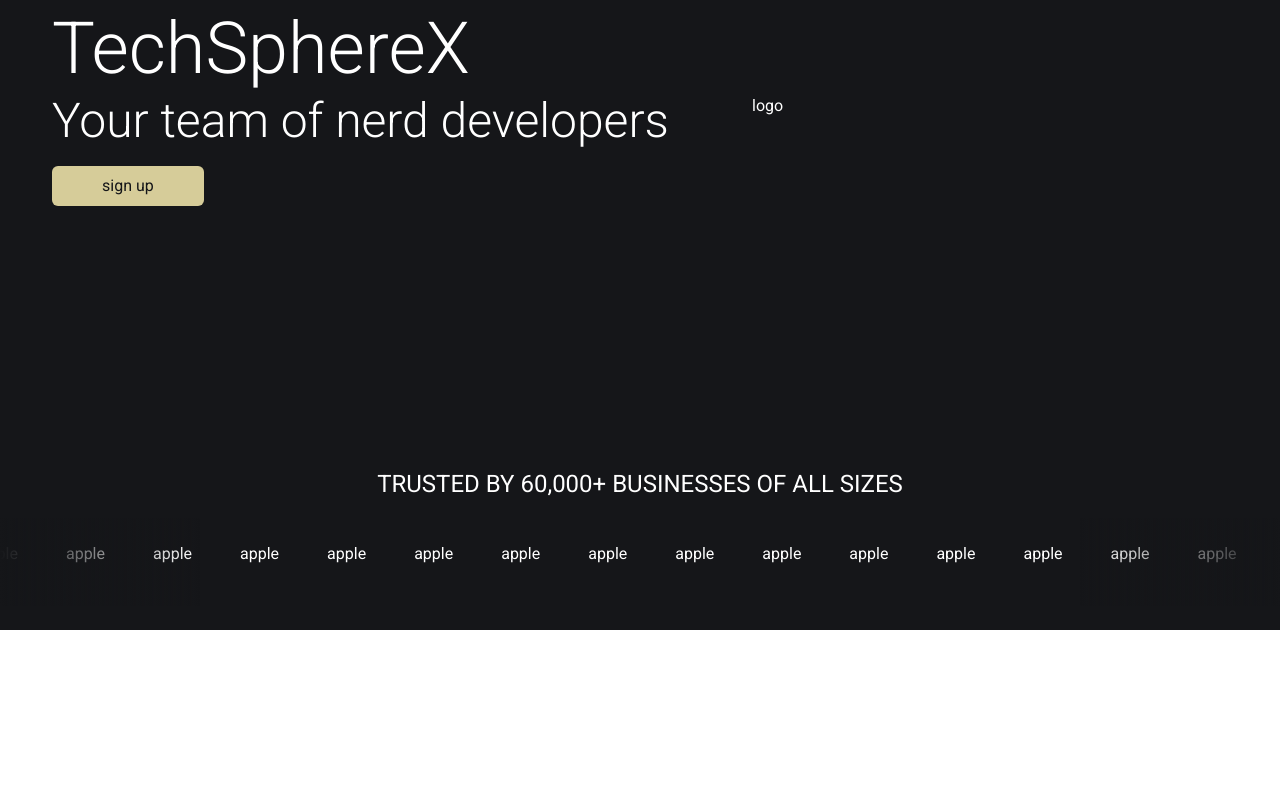
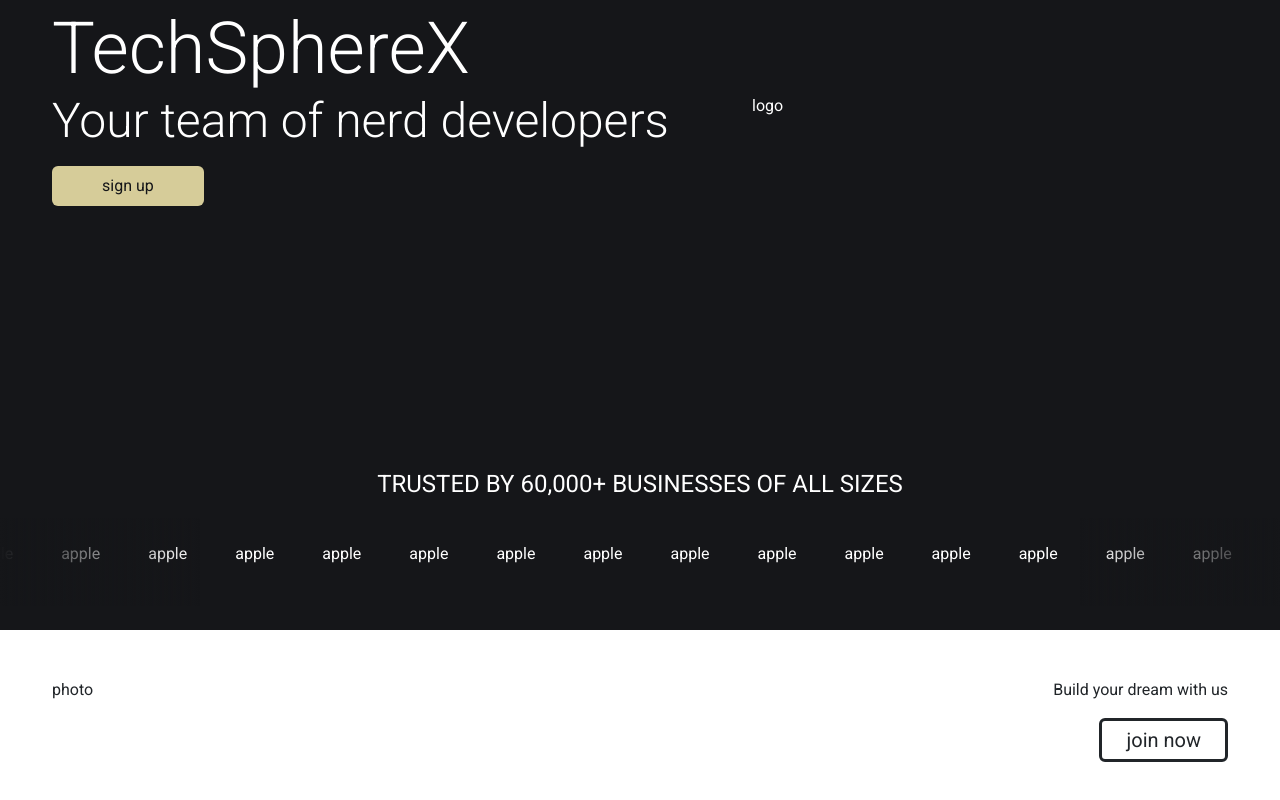
Before and after one commit to safoun10/TechSphereX, a React (Vite) app: page / in a window 1280 px wide. Shown: the part 278-1078 px from the top of the page. Before the commit the page ends 908 px from the top, so only its background shows below. Built offline with nearby package versions, Linux system fonts and the light colour scheme; a web font is replaced by a local one.

Commit message:
thinking and buliding up the structure

```diff
--- a/src/components/banner/Banner.jsx
+++ b/src/components/banner/Banner.jsx
@@ -1,6 +1,6 @@
 import React from "react";
 import "./Banner.css";
-import Marquee from "react-fast-marquee";
+import BannerMarquee from "./bannerMarquee/BannerMarquee";
 
 const Banner = () => {
 	return (
@@ -23,33 +23,7 @@ const Banner = () => {
 				</div>
 				<div className="col-11 col-md-5">logo</div>
 			</div>
-			<div>
-				<div className="text-white text-center pb-3 fs-4">
-					TRUSTED BY 60,000+ BUSINESSES OF ALL SIZES
-				</div>
-				<Marquee
-					gradient="true"
-					pauseOnClick="true"
-					gradientColor="#151619"
-					className="text-white"
-					speed={40}
-					autoFill="true"
-				>
-					<div className="d-flex">
-						<p className="p-4">apple</p>
-						<p className="p-4">apple</p>
-						<p className="p-4">apple</p>
-						<p className="p-4">apple</p>
-						<p className="p-4">apple</p>
-						<p className="p-4">apple</p>
-						<p className="p-4">apple</p>
-						<p className="p-4">apple</p>
-						<p className="p-4">apple</p>
-						<p className="p-4">apple</p>
-						<p className="p-4">apple</p>
-					</div>
-				</Marquee>
-			</div>
+			<BannerMarquee></BannerMarquee>
 		</div>
 	);
 };
--- /dev/null
+++ b/src/components/banner/bannerMarquee/BannerMarquee.jsx
@@ -0,0 +1,38 @@
+import React from 'react';
+import Marquee from 'react-fast-marquee';
+
+const BannerMarquee = () => {
+    return (
+		<div>
+			<div>
+				<div className="text-white text-center pb-3 fs-4">
+					TRUSTED BY 60,000+ BUSINESSES OF ALL SIZES
+				</div>
+				<Marquee
+					gradient="true"
+					pauseOnClick="true"
+					gradientColor="#151619"
+					className="text-white"
+					speed={40}
+					autoFill="true"
+				>
+					<div className="d-flex">
+						<p className="p-4">apple</p>
+						<p className="p-4">apple</p>
+						<p className="p-4">apple</p>
+						<p className="p-4">apple</p>
+						<p className="p-4">apple</p>
+						<p className="p-4">apple</p>
+						<p className="p-4">apple</p>
+						<p className="p-4">apple</p>
+						<p className="p-4">apple</p>
+						<p className="p-4">apple</p>
+						<p className="p-4">apple</p>
+					</div>
+				</Marquee>
+			</div>
+		</div>
+	);
+};
+
+export default BannerMarquee;
--- /dev/null
+++ b/src/components/banner/dream/Dream.jsx
@@ -0,0 +1,15 @@
+import React from "react";
+
+const Dream = () => {
+	return (
+		<div style={{ maxWidth: "1200px" }} className="mx-auto my-5 row">
+			<div className="col-11 col-md-5">photo</div>
+			<div className="col-11 col-md-7 text-end">
+				<p>Build your dream with us</p>
+				<div className="btn btn-outline-dark border-3 fs-5 py-1 px-4">join now</div>
+			</div>
+		</div>
+	);
+};
+
+export default Dream;
--- a/src/pages/home/Home.jsx
+++ b/src/pages/home/Home.jsx
@@ -1,10 +1,12 @@
 import React from "react";
 import Banner from "../../components/banner/Banner";
+import Dream from "../../components/banner/dream/Dream";
 
 const Home = () => {
 	return (
 		<div>
 			<Banner></Banner>
+			<Dream></Dream>
 		</div>
 	);
 };
```
